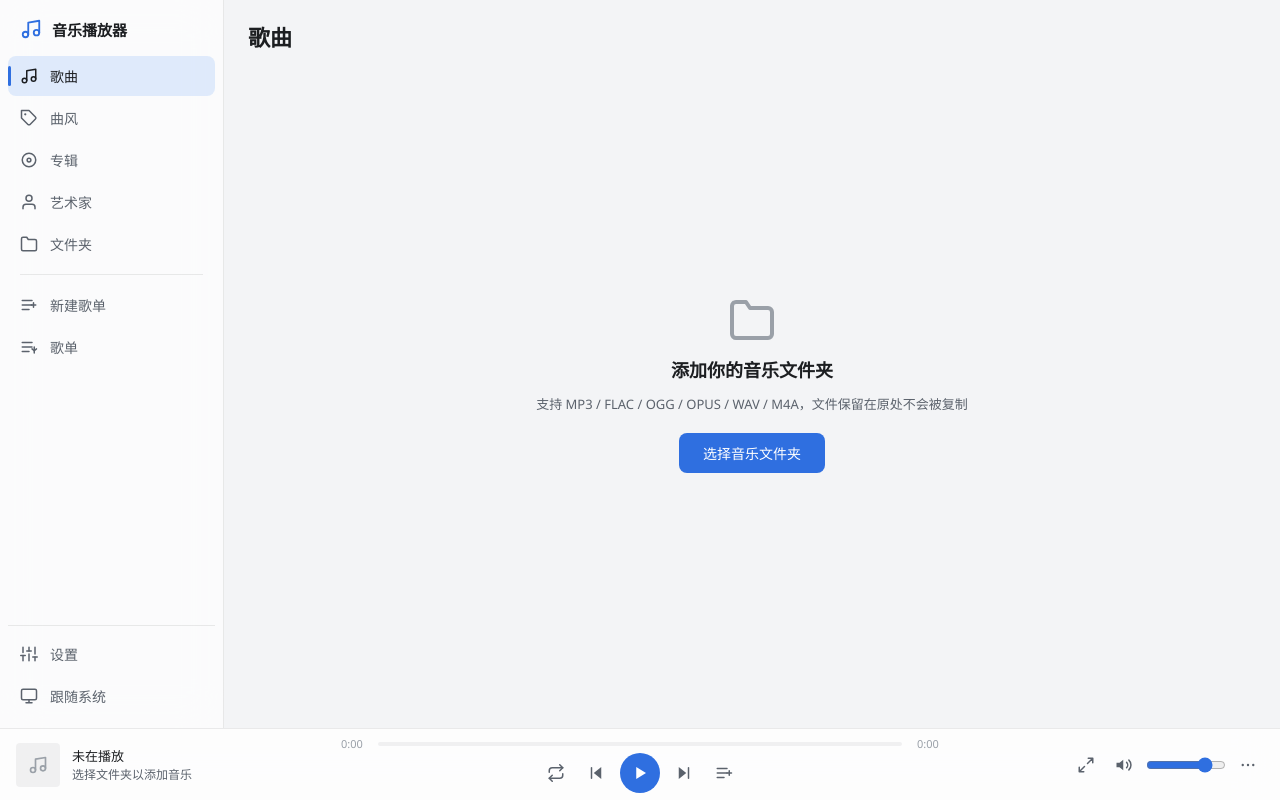
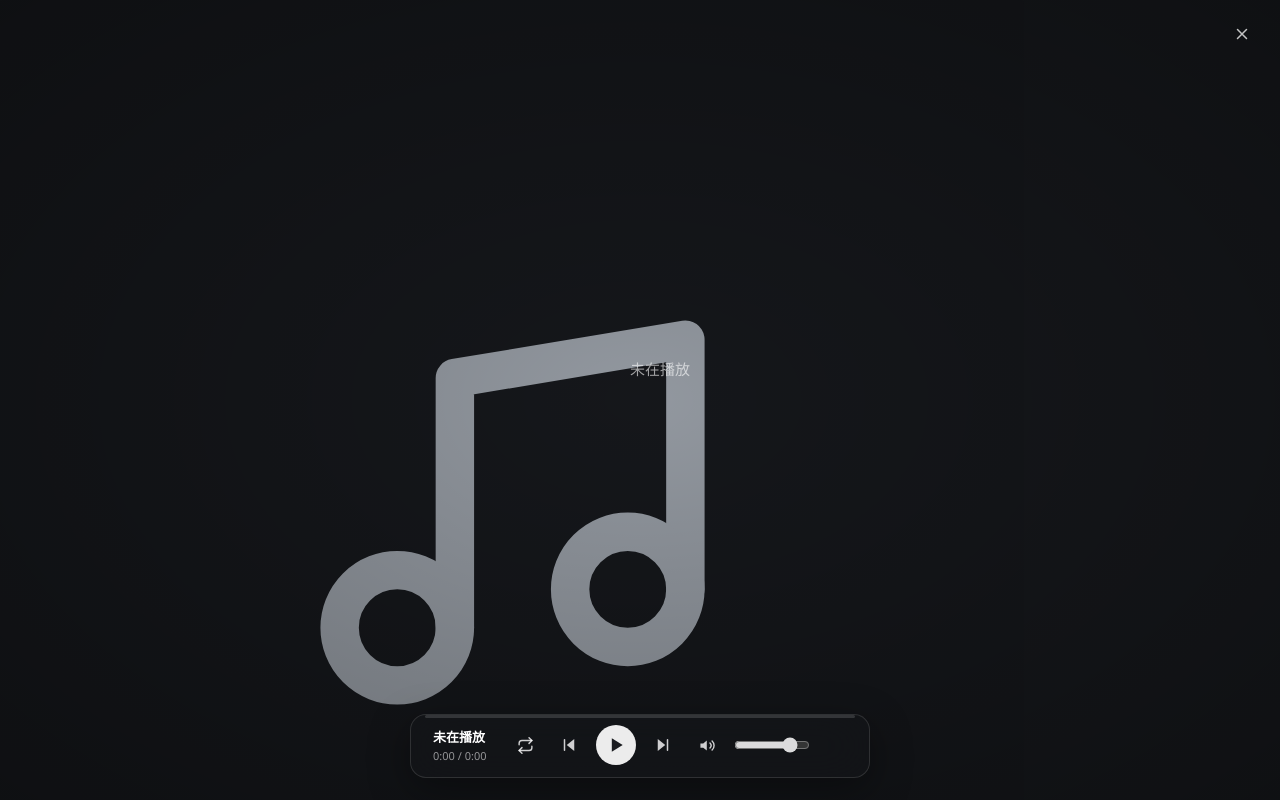
Before and after one commit to meishahaoshuo/onda-player, a Vue app: page / in a window 1280 px wide. Both pictures are taken after a click on the element 38 px from the left and 764 px from the top of the page. Built offline with nearby package versions, Linux system fonts and the light colour scheme.

Commit message:
歌词页按Salt Player截图重做布局（封面左置+倒影/歌词右列/底部磨砂迷你播放条），播放条封面点击打开歌词页

```diff
--- a/src/components/PlayerBar.vue
+++ b/src/components/PlayerBar.vue
@@ -8,7 +8,7 @@ import { useUiStore } from '@/stores/ui'
 import { formatDuration } from '@/utils/format'
 import type { PlayMode } from '@/types'
 
-/** 底部播放条（数据接自播放内核 store） */
+/** 底部播放条（数据接自播放内核 store）；点击封面打开全屏歌词 */
 const player = usePlayerStore()
 const settings = useSettingsStore()
 const ui = useUiStore()
@@ -44,9 +44,15 @@ function cycleMode() {
 
 <template>
   <footer class="player-bar">
-    <!-- 左：曲目信息 -->
+    <!-- 左：曲目信息（点封面打开全屏歌词） -->
     <div class="track">
-      <CoverImage :cover-id="player.current?.coverId ?? null" :size="44" class="cover" />
+      <CoverImage
+        :cover-id="player.current?.coverId ?? null"
+        :size="44"
+        class="cover clickable"
+        title="打开全屏歌词"
+        @click="ui.lyricsOpen = true"
+      />
       <div class="meta">
         <div class="title">{{ player.current?.title ?? '未在播放' }}</div>
         <div class="subtitle">{{ player.current?.artist ?? '选择文件夹以添加音乐' }}</div>
@@ -125,6 +131,18 @@ function cycleMode() {
   align-items: center;
   gap: 12px;
   min-width: 0;
+}
+
+/* 封面可点击打开全屏歌词 */
+.cover.clickable {
+  cursor: pointer;
+  transition: transform 0.15s, box-shadow 0.15s;
+  border-radius: 6px;
+}
+
+.cover.clickable:hover {
+  transform: scale(1.06);
+  box-shadow: 0 4px 16px rgba(0, 0, 0, 0.3);
 }
 
 .meta {
--- a/src/views/LyricsFullView.vue
+++ b/src/views/LyricsFullView.vue
@@ -6,10 +6,13 @@ import { readLrcFile } from '@/services/fs'
 import { parseLrc, type LyricGroup } from '@/services/lyrics'
 import { usePlayerStore } from '@/stores/player'
 import { useUiStore } from '@/stores/ui'
+import { formatDuration } from '@/utils/format'
+import type { PlayMode } from '@/types'
 
 /**
- * 全屏歌词页（对照截图 1）：封面模糊背景、封面倒影、
- * 双语逐行歌词（当前行高亮居中滚动、点击行跳转）。
+ * 全屏歌词页（对照 Salt Player 截图 1）：
+ * 彩色封面模糊背景铺满；封面在左带倒影；歌词在右逐行双语；
+ * 当前行放大高亮、其余按距离递减；底部居中磨砂迷你播放条。
  */
 const player = usePlayerStore()
 const ui = useUiStore()
@@ -50,7 +53,7 @@ const activeIdx = computed(() => {
   return ans
 })
 
-/* 自动居中滚动 */
+/* 自动居中滚动（活动行保持在视口上 1/3 处，符合截图观感） */
 const scroller = ref<HTMLElement | null>(null)
 const lineEls = ref<(HTMLElement | null)[]>([])
 
@@ -69,11 +72,10 @@ watch(activeIdx, async () => {
   const container = scroller.value
   const el = lineEls.value[activeIdx.value]
   if (!container || !el) return
-  const offset = el.offsetTop - container.clientHeight / 2 + el.clientHeight / 2
+  const offset = el.offsetTop - container.clientHeight / 3
   container.scrollTo({ top: Math.max(0, offset), behavior: 'smooth' })
 })
 
-/* 行透明度：按与当前行的距离递减 */
 function lineClass(i: number) {
   const d = Math.abs(i - activeIdx.value)
   return {
@@ -84,6 +86,30 @@ function lineClass(i: number) {
 
 const hasLyrics = computed(() => groups.value.length > 0)
 
+/* 迷你播放条 */
+const MODE_META: { mode: PlayMode; icon: 'repeat' | 'repeatOne' | 'shuffle'; label: string }[] = [
+  { mode: 'order', icon: 'repeat', label: '顺序播放' },
+  { mode: 'loop', icon: 'repeat', label: '列表循环' },
+  { mode: 'one', icon: 'repeatOne', label: '单曲循环' },
+  { mode: 'shuffle', icon: 'shuffle', label: '随机播放' },
+]
+const modeMeta = computed(() => MODE_META.find((m) => m.mode === player.playMode)!)
+
+function cycleMode() {
+  const idx = MODE_META.findIndex((m) => m.mode === player.playMode)
+  player.setPlayMode(MODE_META[(idx + 1) % MODE_META.length].mode)
+}
+
+const progressPct = computed(() =>
+  player.duration > 0 ? (player.currentTime / player.duration) * 100 : 0,
+)
+
+function seekByBar(e: MouseEvent) {
+  const el = e.currentTarget as HTMLElement
+  const rect = el.getBoundingClientRect()
+  if (player.duration > 0) player.seek(((e.clientX - rect.left) / rect.width) * player.duration)
+}
+
 function close() {
   ui.lyricsOpen = false
 }
@@ -91,32 +117,26 @@ function close() {
 
 <template>
   <div class="lyrics-full">
-    <!-- 背景：封面铺满 + 大半径模糊 + 压暗层 -->
+    <!-- 背景：封面铺满 + 大半径模糊（保留鲜艳色彩） -->
     <div class="bg">
       <CoverImage :cover-id="player.current?.coverId ?? null" :size="1024" class="bg-cover" />
       <div class="bg-overlay" />
     </div>
 
-    <!-- 顶栏 -->
-    <header class="topbar">
-      <div class="song-info">
-        <div class="song-title">{{ player.current?.title ?? '未在播放' }}</div>
-        <div class="song-artist">{{ player.current?.artist ?? '' }}</div>
-      </div>
-      <button class="icon-btn close-btn" title="退出全屏歌词" @click="close">
-        <AppIcon name="close" :size="20" />
-      </button>
-    </header>
+    <!-- 关闭按钮 -->
+    <button class="icon-btn close-btn" title="退出全屏歌词" @click="close">
+      <AppIcon name="close" :size="20" />
+    </button>
 
-    <!-- 主体：封面 + 歌词 -->
-    <div class="main" :class="{ 'no-lyrics': !hasLyrics }">
-      <div class="cover-wrap" v-if="player.current">
-        <div class="cover-main">
-          <CoverImage :cover-id="player.current.coverId" :size="320" />
-        </div>
-        <!-- 倒影：翻转 + 渐变遮罩 -->
-        <div class="cover-reflection">
-          <CoverImage :cover-id="player.current.coverId" :size="320" />
+    <!-- 主体：封面在左（带倒影），歌词在右 -->
+    <div class="main">
+      <div class="cover-col">
+        <div class="cover-main" v-if="player.current">
+          <CoverImage :cover-id="player.current.coverId" :size="360" />
+          <!-- 倒影：翻转 + 渐变遮罩 -->
+          <div class="cover-reflection">
+            <CoverImage :cover-id="player.current.coverId" :size="360" />
+          </div>
         </div>
       </div>
 
@@ -137,9 +157,52 @@ function close() {
         </div>
       </div>
       <div v-else class="no-lyrics-hint">
-        {{ loading ? '正在加载歌词…' : player.current ? '当前歌曲没有歌词' : '未在播放' }}
+        {{ loading ? '正在加载歌词…' : player.current ? '当前歌曲没有歌词（需要与音频同目录的同名 .lrc 文件）' : '未在播放' }}
       </div>
     </div>
+
+    <!-- 底部居中：磨砂迷你播放条 -->
+    <footer class="mini-bar">
+      <div class="mini-progress" @click="seekByBar">
+        <div class="mini-progress-fill" :style="{ width: `${progressPct}%` }" />
+      </div>
+      <div class="mini-left">
+        <div class="mini-title">{{ player.current?.title ?? '未在播放' }}</div>
+        <div class="mini-time">
+          {{ formatDuration(player.currentTime) }} / {{ formatDuration(player.duration || player.current?.durationSec || 0) }}
+        </div>
+      </div>
+      <div class="mini-controls">
+        <button class="mini-btn" :title="modeMeta.label" @click="cycleMode">
+          <AppIcon :name="modeMeta.icon" :size="17" />
+        </button>
+        <button class="mini-btn" title="上一曲" @click="player.prev()">
+          <AppIcon name="prev" :size="18" />
+        </button>
+        <button
+          class="mini-btn play"
+          :title="player.playing ? '暂停' : '播放'"
+          @click="player.current ? player.togglePlay() : player.resumePlay()"
+        >
+          <AppIcon :name="player.playing ? 'pause' : 'play'" :size="20" />
+        </button>
+        <button class="mini-btn" title="下一曲" @click="player.next()">
+          <AppIcon name="next" :size="18" />
+        </button>
+        <button class="mini-btn" :title="`音量 ${player.volume}%`" @click="player.setVolume(player.volume === 0 ? 80 : 0)">
+          <AppIcon :name="player.volume === 0 ? 'volumeMute' : 'volume'" :size="17" />
+        </button>
+        <input
+          class="mini-volume"
+          type="range"
+          min="0"
+          max="100"
+          :value="player.volume"
+          title="音量"
+          @input="(e) => player.setVolume(Number((e.target as HTMLInputElement).value))"
+        />
+      </div>
+    </footer>
   </div>
 </template>
 
@@ -151,10 +214,11 @@ function close() {
   display: flex;
   flex-direction: column;
   overflow: hidden;
-  background: var(--bg-base); /* 封面模糊层之下的不透明底色，避免无封面时透穿 */
+  /* 沉浸式深色底：封面模糊层之下，文字固定白色系 */
+  background: #17191d;
 }
 
-/* 背景 */
+/* ---------- 背景 ---------- */
 .bg {
   position: absolute;
   inset: 0;
@@ -169,11 +233,10 @@ function close() {
   width: 100%;
   height: 100%;
   object-fit: cover;
-  filter: blur(72px) saturate(1.3) brightness(0.7);
-  transform: scale(1.3);
+  filter: blur(90px) saturate(1.7) brightness(0.85);
+  transform: scale(1.4);
 }
 
-/* 无封面时背景只保留底色，不渲染占位图标 */
 .bg-cover :deep(.cover-fallback) {
   display: none;
 }
@@ -181,30 +244,15 @@ function close() {
 .bg-overlay {
   position: absolute;
   inset: 0;
-  background: linear-gradient(180deg, rgba(0, 0, 0, 0.25), rgba(0, 0, 0, 0.45));
+  background: radial-gradient(ellipse at center, rgba(0, 0, 0, 0.05), rgba(0, 0, 0, 0.35));
 }
 
-/* 顶栏 */
-.topbar {
-  position: relative;
-  display: flex;
-  align-items: center;
-  justify-content: space-between;
-  padding: 20px 28px;
-}
-
-.song-title {
-  font-size: 18px;
-  font-weight: 600;
-  color: #fff;
-}
-
-.song-artist {
-  font-size: 13px;
-  color: rgba(255, 255, 255, 0.6);
-}
-
+/* ---------- 关闭 ---------- */
 .close-btn {
+  position: absolute;
+  top: 18px;
+  right: 22px;
+  z-index: 2;
   color: rgba(255, 255, 255, 0.75);
 }
 
@@ -213,60 +261,60 @@ function close() {
   background: rgba(255, 255, 255, 0.12);
 }
 
-/* 主体 */
+/* ---------- 主体 ---------- */
 .main {
   position: relative;
   flex: 1;
   min-height: 0;
   display: flex;
   align-items: center;
-  justify-content: center;
-  gap: 48px;
-  padding: 0 48px 48px;
+  gap: 40px;
+  padding: 32px 56px 96px;
 }
 
-.main.no-lyrics {
-  gap: 0;
+.cover-col {
+  flex-shrink: 0;
+  display: flex;
+  align-items: center;
+  height: 100%;
 }
 
-/* 封面 + 倒影 */
-.cover-wrap {
-  flex-shrink: 0;
+.cover-main {
   display: flex;
   flex-direction: column;
 }
 
 .cover-main :deep(img),
 .cover-main :deep(.cover-fallback) {
-  width: min(38vh, 38vw);
-  height: min(38vh, 38vw);
+  width: min(42vh, 34vw);
+  height: min(42vh, 34vw);
   border-radius: 12px;
-  box-shadow: 0 24px 64px rgba(0, 0, 0, 0.5);
+  box-shadow: 0 24px 64px rgba(0, 0, 0, 0.45);
 }
 
 .cover-reflection {
-  transform: scaleY(-1) translateY(-8px);
-  opacity: 0.25;
-  mask-image: linear-gradient(to top, rgba(0, 0, 0, 0.7), transparent 55%);
-  -webkit-mask-image: linear-gradient(to top, rgba(0, 0, 0, 0.7), transparent 55%);
+  transform: scaleY(-1) translateY(-6px);
+  opacity: 0.28;
+  mask-image: linear-gradient(to top, rgba(0, 0, 0, 0.75), transparent 50%);
+  -webkit-mask-image: linear-gradient(to top, rgba(0, 0, 0, 0.75), transparent 50%);
   pointer-events: none;
 }
 
 .cover-reflection :deep(img),
 .cover-reflection :deep(.cover-fallback) {
-  width: min(38vh, 38vw);
-  height: min(38vh, 38vw);
+  width: min(42vh, 34vw);
+  height: min(42vh, 34vw);
   border-radius: 12px;
 }
 
-/* 歌词 */
+/* ---------- 歌词 ---------- */
 .lyric-scroll {
-  height: 100%;
   flex: 1;
   min-width: 0;
+  height: 100%;
   overflow-y: auto;
-  mask-image: linear-gradient(transparent, #000 12%, #000 88%, transparent);
-  -webkit-mask-image: linear-gradient(transparent, #000 12%, #000 88%, transparent);
+  mask-image: linear-gradient(transparent, #000 15%, #000 85%, transparent);
+  -webkit-mask-image: linear-gradient(transparent, #000 15%, #000 85%, transparent);
   scrollbar-width: none;
 }
 
@@ -275,51 +323,155 @@ function close() {
 }
 
 .lyric-inner {
-  padding: 40vh 8px;
+  padding: 45vh 12px 55vh;
   display: flex;
   flex-direction: column;
-  gap: 26px;
+  gap: 30px;
 }
 
 .lyric-line {
   cursor: pointer;
-  transition: opacity 0.3s, transform 0.3s;
+  transition: opacity 0.35s;
 }
 
-.lyric-line.dim-1 { opacity: 0.55; }
-.lyric-line.dim-2 { opacity: 0.38; }
-.lyric-line.dim-3 { opacity: 0.26; }
-.lyric-line.dim-4 { opacity: 0.18; }
+.lyric-line.dim-1 { opacity: 0.5; }
+.lyric-line.dim-2 { opacity: 0.34; }
+.lyric-line.dim-3 { opacity: 0.22; }
+.lyric-line.dim-4 { opacity: 0.14; }
 
 .lyric-line:hover {
   opacity: 1;
 }
 
 .lyric-line.active .lyric-text {
-  font-size: 28px;
-  font-weight: 600;
+  font-size: 30px;
+  font-weight: 700;
   color: #fff;
+  text-shadow: 0 2px 16px rgba(0, 0, 0, 0.25);
 }
 
 .lyric-text {
-  font-size: 18px;
-  color: rgba(255, 255, 255, 0.85);
-  line-height: 1.5;
+  font-size: 19px;
+  color: rgba(255, 255, 255, 0.88);
+  line-height: 1.55;
   transition: font-size 0.25s, color 0.25s;
 }
 
 .lyric-text.sub {
   font-size: 14px;
-  opacity: 0.8;
+  opacity: 0.75;
 }
 
 .lyric-line.active .lyric-text.sub {
   font-size: 16px;
-  color: rgba(255, 255, 255, 0.9);
+  color: rgba(255, 255, 255, 0.92);
 }
 
 .no-lyrics-hint {
+  flex: 1;
+  display: flex;
+  align-items: center;
+  justify-content: center;
   color: rgba(255, 255, 255, 0.6);
   font-size: 15px;
 }
+
+/* ---------- 底部磨砂迷你播放条 ---------- */
+.mini-bar {
+  position: absolute;
+  left: 50%;
+  bottom: 22px;
+  transform: translateX(-50%);
+  z-index: 2;
+  display: flex;
+  align-items: center;
+  gap: 22px;
+  min-width: 460px;
+  max-width: 72vw;
+  padding: 10px 22px 12px;
+  border-radius: 16px;
+  background: rgba(20, 22, 26, 0.55);
+  backdrop-filter: blur(24px) saturate(1.3);
+  -webkit-backdrop-filter: blur(24px) saturate(1.3);
+  border: 1px solid rgba(255, 255, 255, 0.12);
+  box-shadow: 0 12px 40px rgba(0, 0, 0, 0.35);
+}
+
+.mini-progress {
+  position: absolute;
+  top: 0;
+  left: 14px;
+  right: 14px;
+  height: 3px;
+  border-radius: 2px;
+  background: rgba(255, 255, 255, 0.14);
+  cursor: pointer;
+  overflow: hidden;
+}
+
+.mini-progress-fill {
+  height: 100%;
+  background: rgba(255, 255, 255, 0.85);
+  pointer-events: none;
+}
+
+.mini-left {
+  min-width: 0;
+}
+
+.mini-title {
+  font-size: 13px;
+  font-weight: 600;
+  color: #fff;
+  white-space: nowrap;
+  overflow: hidden;
+  text-overflow: ellipsis;
+  max-width: 220px;
+}
+
+.mini-time {
+  font-size: 11px;
+  color: rgba(255, 255, 255, 0.55);
+  font-variant-numeric: tabular-nums;
+  margin-top: 2px;
+}
+
+.mini-controls {
+  display: flex;
+  align-items: center;
+  gap: 10px;
+}
+
+.mini-btn {
+  display: flex;
+  align-items: center;
+  justify-content: center;
+  width: 34px;
+  height: 34px;
+  border-radius: 50%;
+  color: rgba(255, 255, 255, 0.8);
+  transition: background 0.15s, color 0.15s;
+}
+
+.mini-btn:hover {
+  background: rgba(255, 255, 255, 0.14);
+  color: #fff;
+}
+
+.mini-btn.play {
+  width: 40px;
+  height: 40px;
+  background: rgba(255, 255, 255, 0.92);
+  color: #1a1c20;
+}
+
+.mini-btn.play:hover {
+  background: #fff;
+}
+
+.mini-volume {
+  width: 76px;
+  accent-color: #fff;
+  opacity: 0.85;
+}
 </style>
```
Also changed, not shown: devlog/2026-08-29.md (+23 -0 lines).
